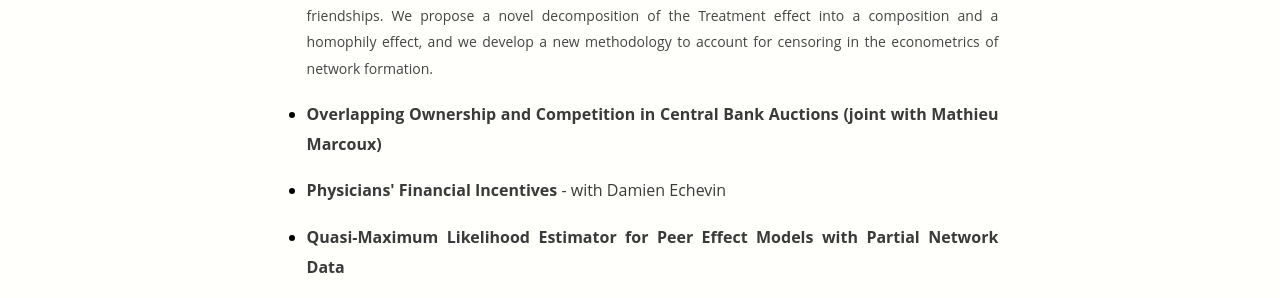
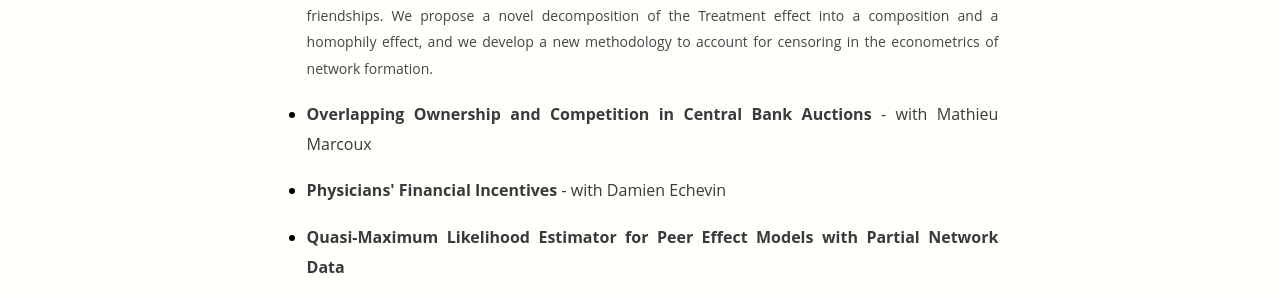
Before and after one commit to ahoundetoungan/ahoundetoungan.github.io, a Jekyll site: the page built from research/index.html, in a window 1280 px wide and 900 px high, scrolled down 2155 px. Shown: the part 379-677 px from the top of the window. Built offline with Jekyll 4.4.1, drawn with Linux system fonts in a browser that asks for light colours.

Commit message:
Projects

```diff
--- a/research/index.html
+++ b/research/index.html
@@ -73,7 +73,7 @@
 	<ul>
     <li><p class="nomarginafter"><b>Friendship Networks and Social Diversity at School: Evidence from a Desegregation Program</b> - with Ghazala Azmat, Yann Bramoullé, Julien Grenet, Élise Huillery, and Youssef Souidi</p></li>
     <p class="nomarginafter nomarginbefore descriptif"> We analyze the impact of a large-scale desegregation program on friendship networks in middle schools. We first document significant homophily with respect to socio-economic status in Control schools. We then assess the effect of the program on friendship networks. We find that status homophily is higher in Treated schools, which have more diverse student populations. Both baseline homophily and the increase in homophily due to the treatment reduce the effectiveness of the program in fostering more diverse friendships. We propose a novel decomposition of the Treatment effect into a composition and a homophily effect, and we develop a new methodology to account for censoring in the econometrics of network formation.</p>
-    <li><p class="nomarginafter"><b>Overlapping Ownership and Competition in Central Bank Auctions (joint with Mathieu Marcoux)</b></p></li>
+    <li><p class="nomarginafter"><b>Overlapping Ownership and Competition in Central Bank Auctions</b> - with Mathieu Marcoux</p></li>
     <li><p class="nomarginafter"><b>Physicians' Financial Incentives</b> - with Damien Echevin</p></li>
     <li><p class="nomarginafter"><b>Quasi-Maximum Likelihood Estimator for Peer Effect Models with Partial Network Data</b></p></li>
     <li><p class="nomarginafter"><b>Peer Effects in Active Labor Market Policies</b> - with Jérémy Hervelin</p></li>
```
